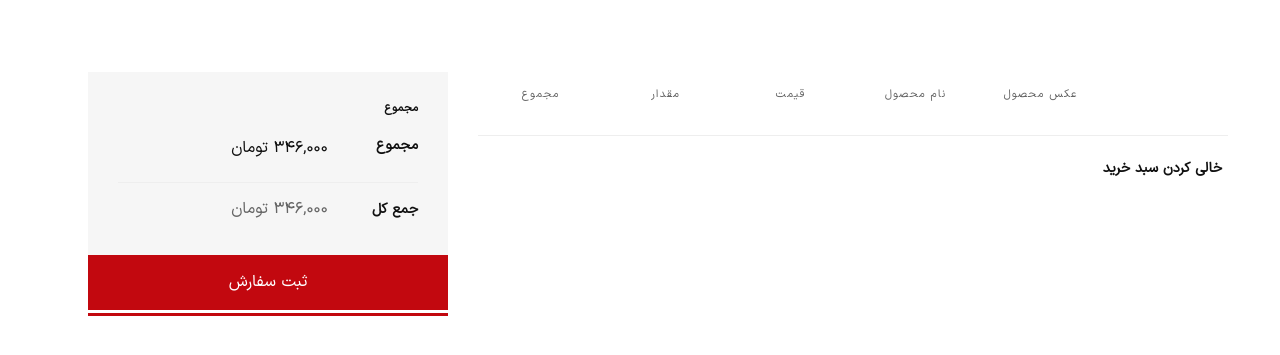
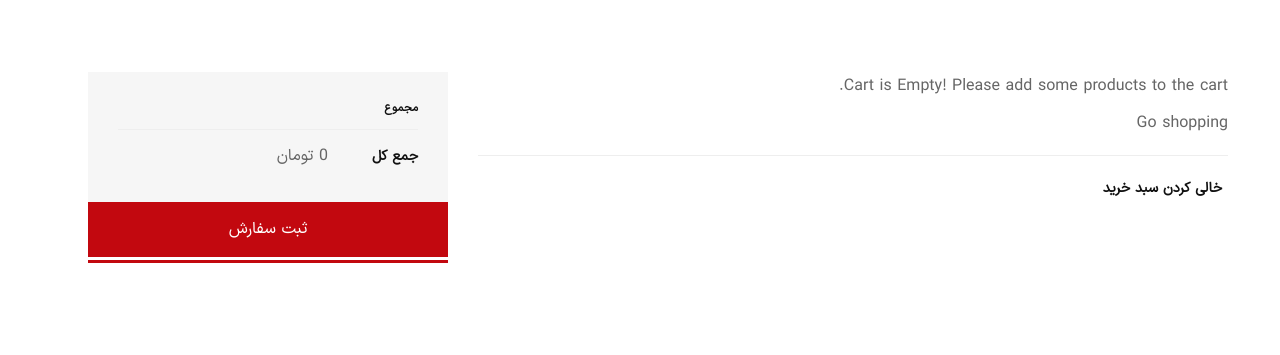
Before and after one commit to Zohreh-nm/online_shop1, a Django app: page /cart/ in a window 1280 px wide. Shown: the part 103-458 px from the top of the page. Run offline with Django 5.2, Linux system fonts and the light colour scheme; lists and menus that the app fills with data are empty; parts of the project's set-up code (start-up, migrations or seed data) failed here and were passed over; some libraries are stand-ins or nearby versions; some web fonts are replaced.

Commit message:
add cart detail

```diff
--- a/cart/cart.py
+++ b/cart/cart.py
@@ -49,6 +49,7 @@ class Cart:
             cart[str(product.id)]['product_obj'] = product
 
         for item in cart.values():
+            item['total_price'] = item['product_obj'].price * item['quantity']
             yield item
 
     def __len__(self):
@@ -60,6 +61,5 @@ class Cart:
 
     def get_total_price(self):
         product_ids = self.cart.keys()
-        products = Product.objects.filter(id__in=product_ids)
 
-        return sum([product.price for product in products])
+        return sum(item['quantity'] * item['product_obj'].price for item in self.cart.values())
--- a/cart/templates/cart/cart_detail.html
+++ b/cart/templates/cart/cart_detail.html
@@ -14,7 +14,8 @@
                         <div class="col-lg-8 mb-md--50">
                             <div class="row no-gutters">
                                 <div class="col-12">
-                                    <div class="table-content table-responsive">
+                                    {% if cart %}
+                                        <div class="table-content table-responsive">
                                         <table class="table text-center">
                                             <thead>
                                                 <tr>
@@ -69,7 +70,7 @@
                                                     </td>
                                                     <td class="product-total-price">
                                                         <span class="product-price-wrapper">
-                                                            <span class="money">{{ item.product_obj.price }}</span>
+                                                            <span class="money">{{ item.total_price }}</span>
                                                         </span>
                                                     </td>
                                                 </tr>
@@ -79,6 +80,11 @@
                                             </tbody>
                                         </table>
                                     </div>
+                                    {% else %}
+                                        <p>{% trans 'Cart is Empty! Please add some products to the cart.' %}</p>
+                                        <a href="{% url 'product_list' %}">{% trans 'Go shopping' %}</a>
+                                    {% endif %}
+
                                 </div>
                             </div>
                             <div class="row no-gutters border-top pt--20 mt--20">
@@ -92,21 +98,21 @@
                                 <div class="cart-totals">
                                     <h5 class="font-size-14 font-bold mb--15">مجموع</h5>
                                     <div class="cart-calculator">
-                                        <div class="cart-calculator__item">
-                                            <div class="cart-calculator__item--head">
-                                                <span>مجموع</span>
-                                            </div>
-                                            <div class="cart-calculator__item--value">
-                                                <span>۳۴۶,۰۰۰ تومان</span>
-                                            </div>
-                                        </div>
+{#                                        <div class="cart-calculator__item">#}
+{#                                            <div class="cart-calculator__item--head">#}
+{#                                                <span>مجموع</span>#}
+{#                                            </div>#}
+{#                                            <div class="cart-calculator__item--value">#}
+{#                                                <span>۳۴۶,۰۰۰ تومان</span>#}
+{#                                            </div>#}
+{#                                        </div>#}
                                         <div class="cart-calculator__item order-total">
                                             <div class="cart-calculator__item--head">
                                                 <span>جمع کل</span>
                                             </div>
                                             <div class="cart-calculator__item--value">
                                                 <span class="product-price-wrapper">
-                                                    <span class="money">۳۴۶,۰۰۰ تومان</span>
+                                                    <span class="money">{{ cart.get_total_price }} تومان</span>
                                                 </span>
                                             </div>
                                         </div>
```
